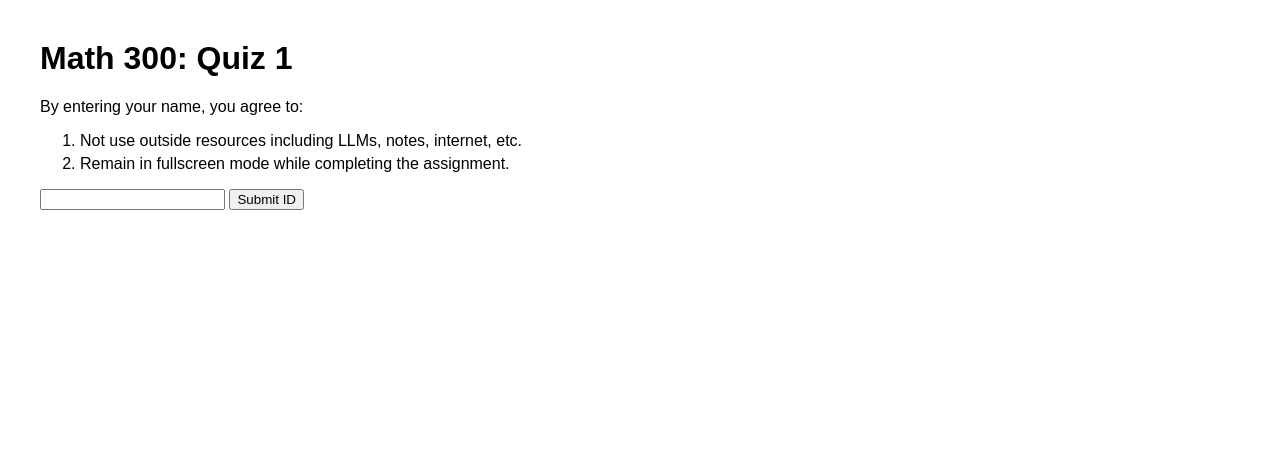
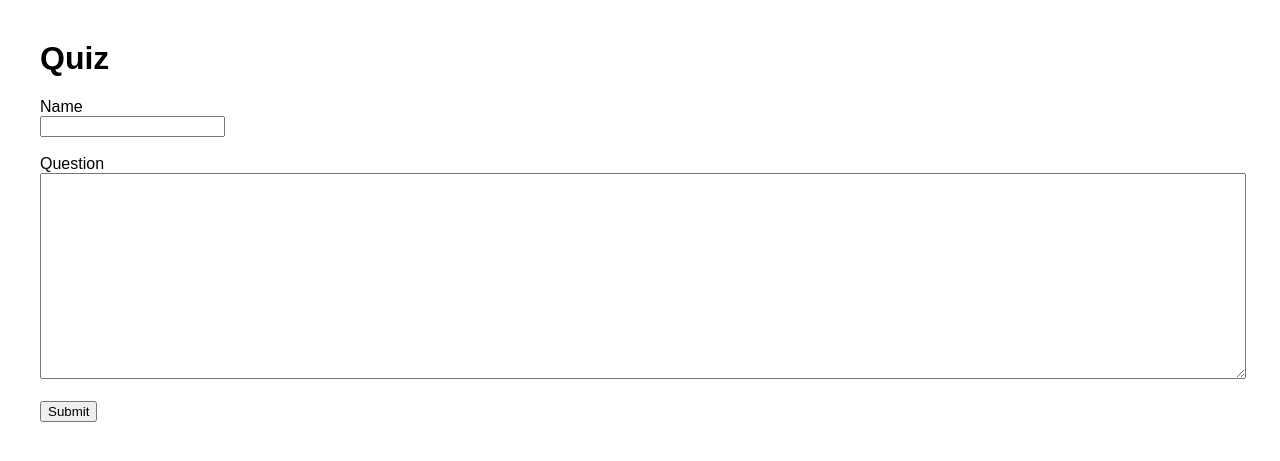
Before and after one commit to garrett-kepler/garrett-kepler.github.io, a Jekyll site: the page _pages/pages/teaching/classes/math 300/practice.html, which Jekyll copies as it is, in a window 1280 px wide. Shown: the top 461 px of the page. Built offline with Jekyll 4.4.1, drawn with Linux system fonts in a browser that asks for light colours.

Commit message:
Update practice.html

```diff
--- a/_pages/pages/teaching/classes/math 300/practice.html
+++ b/_pages/pages/teaching/classes/math 300/practice.html
@@ -1,278 +1,167 @@
 
 <!DOCTYPE html>
 <html>
+
 <head>
-    <title>Quiz 1</title>
+
+<title>Quiz</title>
 
 <style>
-        body {
-            font-family: Arial, sans-serif;
-            margin: 40px;
+
+body{
+    font-family:Arial;
+    margin:40px;
 }
 
-        textarea {
-            width: 100%;
-            height: 250px;
+textarea{
+    width:100%;
+    height:200px;
 }
 
-        #exam {
-            display: none;
-        }
+</style>
 
-        #logPanel {
-            margin-top: 30px;
-            border: 1px solid #ccc;
-            padding: 10px;
-            display: none;
-        }
-
-        li {
-            margin-bottom: 5px;
-        }
-    </style>
 </head>
 
 <body>
 
-<h1>Math 300: Quiz 1</h1>
+<h1>Quiz</h1>
 
-<p>
-By entering your name, you agree to:
-<ol><li>Not use outside resources including LLMs, notes, internet, etc.</li>
-    <li>Remain in fullscreen mode while completing the assignment.</li>
-    </ol>
-</p>
+Name
 
-<input type="text" id="studentName">
+<br>
 
-<button onclick="submitName()">
-    Submit ID
-</button>
+<input
+id="studentName"
+type="text">
 
 <br><br>
 
-<button
-    id="startBtn"
-    style="display:none;">
-    Start Assignment
-</button>
+Question
 
+<br>
 
-<div id="exam">
-
-    <h2>Question 1</h2>
-
-    <p>
-        Explain how a breadth-first search differs from a depth-first search.
-    </p>
-
-    <textarea id="answer"></textarea>
+<textarea
+id="answer"></textarea>
 
 <br><br>
 
-    <h2>Question 1</h2>
+<button onclick="submitExam()">
 
-    <p>
-        Explain how a breadth-first search differs from a depth-first search.
-    </p>
+Submit
 
-    <textarea id="answer"></textarea>
-
-    <br><br>
-
-    <h2>Question 1</h2>
-
-    <p>
-        Explain how a breadth-first search differs from a depth-first search.
-    </p>
-
-    <textarea id="answer"></textarea>
-
-    <br><br>
-    <button onclick="submitExam()">
-        Submit Quiz
 </button>
-
-</div>
-
-<div id="logPanel">
-    <h2>Violation Log</h2>
-    <ul id="logList"></ul>
-</div>
 
 <script>
 
-let studentName = "";
+let violations=[];
 
-function submitName() {
+document.addEventListener(
+    "copy",
+    function(e){
 
-    const name =
-        document.getElementById("studentName")
-        .value
-        .trim();
+        e.preventDefault();
 
-    if (name === "") {
-
-        alert(
-            "Please enter your ID."
+        violations.push(
+            "Copy Attempt"
         );
 
-        return;
-    }
+    });
 
-    studentName = name;
+document.addEventListener(
+    "paste",
+    function(e){
 
-    document.getElementById("startBtn")
-        .style.display = "inline-block";
+        e.preventDefault();
 
-    document.getElementById("studentName")
-        .disabled = true;
-}
+        violations.push(
+            "Paste Attempt"
+        );
 
-let violations = [];
+    });
 
-function logViolation(type) {
+window.addEventListener(
+    "blur",
+    function(){
 
-    violations.push(type);
+        violations.push(
+            "Window Lost Focus"
+        );
 
-    console.log("Violation:", type);
+    });
 
-}
+document.addEventListener(
+    "fullscreenchange",
+    function(){
 
-document.getElementById("startBtn")
-.addEventListener("click", async () => {
+        if(!document.fullscreenElement){
 
-    document.getElementById("exam")
-        .style.display = "block";
-
-    document.getElementById("startBtn")
-        .style.display = "none";
-
-    try {
-
-        await document.documentElement
-            .requestFullscreen();
-
-    } catch(err) {
-
-        alert(
-            "Could not enter fullscreen mode."
+            violations.push(
+                "Exited Fullscreen"
             );
 
         }
 
     });
 
-document.addEventListener(
-    "fullscreenchange",
-    () => {
+async function submitExam(){
 
-        if (!document.fullscreenElement) {
+    const url =
+"https://script.google.com/macros/s/AKfycbyQhnM3h2Vy_Cr3rGxjMNXvPg1PpoW2wQASNvcPuKOgf7rMyGKuen8X7gEdX8fSwoofoA/exec";
 
-            logViolation(
-                "Exited Fullscreen"
+    const params =
+        new URLSearchParams();
+
+    params.append(
+        "student",
+        document.getElementById(
+            "studentName"
+        ).value
+    );
+
+    params.append(
+        "answer",
+        document.getElementById(
+            "answer"
+        ).value
+    );
+
+    params.append(
+        "violations",
+        violations.join(", ")
+    );
+
+    try{
+
+        const response =
+            await fetch(url,{
+
+                method:"POST",
+
+                body:params
+
+            });
+
+        const text =
+            await response.text();
+
+        alert(text);
+
+    }
+
+    catch(err){
+
+        console.error(err);
+
+        alert(
+            "Submission Failed"
         );
 
     }
 
 }
-);
 
-window.addEventListener(
-    "blur",
-    () => {
-
-        logViolation(
-            "Window Lost Focus"
-        );
-
-    }
-);
-
-document.addEventListener(
-    "visibilitychange",
-    () => {
-
-        if (document.hidden) {
-
-            logViolation(
-                "Tab Switch"
-            );
-
-        }
-
-    }
-);
-
-document.addEventListener(
-    "copy",
-    (e) => {
-
-        e.preventDefault();
-
-        logViolation(
-            "Copy Attempt"
-        );
-
-    }
-);
-
-document.addEventListener(
-    "cut",
-    (e) => {
-
-        e.preventDefault();
-
-        logViolation(
-            "Cut Attempt"
-        );
-
-    }
-);
-
-document.addEventListener(
-    "paste",
-    (e) => {
-
-        e.preventDefault();
-
-        logViolation(
-            "Paste Attempt"
-        );
-
-    }
-);
-
-document.addEventListener(
-    "contextmenu",
-    (e) => {
-
-        e.preventDefault();
-
-        logViolation(
-            "Right Click"
-        );
-
-    }
-);
-
-
-async function submitExam() {
-
-    const formData = new FormData();
-
-    formData.append("student", studentName);
-    formData.append("answer", document.getElementById("answer").value);
-    formData.append("violations", JSON.stringify(violations));
-
-    await fetch(https://script.google.com/macros/s/AKfycbyQhnM3h2Vy_Cr3rGxjMNXvPg1PpoW2wQASNvcPuKOgf7rMyGKuen8X7gEdX8fSwoofoA/exec, {
-        method: "POST",
-        body: formData
-    });
-
-    alert("Submitted!");
-}
 </script>
 
 </body>
+
 </html>
```
Lines whose indentation alone changed are shown as unchanged.
